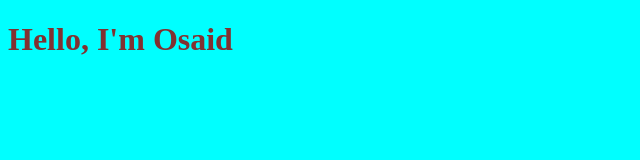
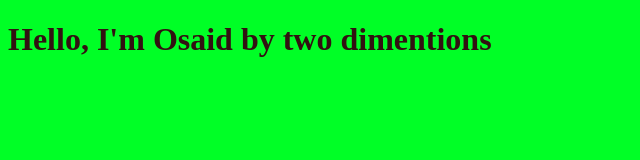
Before and after one commit to OsaidMB/Myproject, a plain HTML site: page index.html in a window 1280 px wide. Shown: the whole page, without its empty margins (0-640 px from the left). Drawn offline with Linux system fonts and the light colour scheme.

Commit message:
Changing style for this branch

```diff
--- a/index.html
+++ b/index.html
@@ -7,7 +7,7 @@
     <link rel="stylesheet" href="style.css">
 </head>
 <body>
-    <h1>Hello, I'm Osaid</h1>
+    <h1>Hello, I'm Osaid by two dimentions</h1>
 
     <script src="app.js"></script>
 </body>
--- a/style.css
+++ b/style.css
@@ -1,6 +1,6 @@
 h1 {
-    color: #813131;
+    color: #321111;
 }
 body{
-    background-color: aqua;
+    background-color: rgb(0, 255, 38);
 }
```
